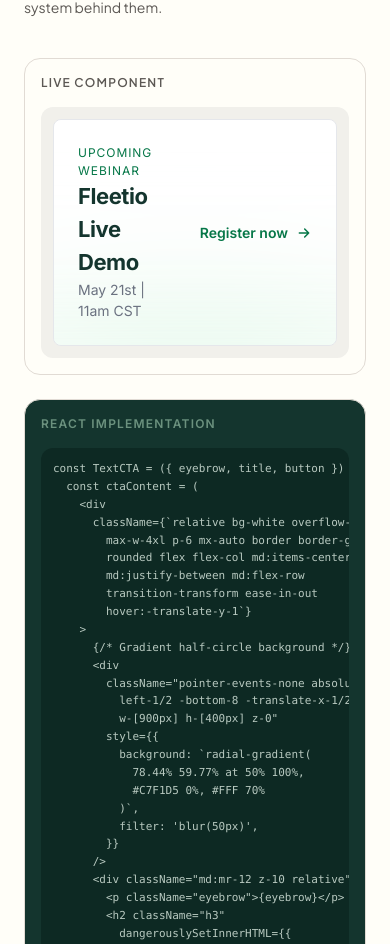
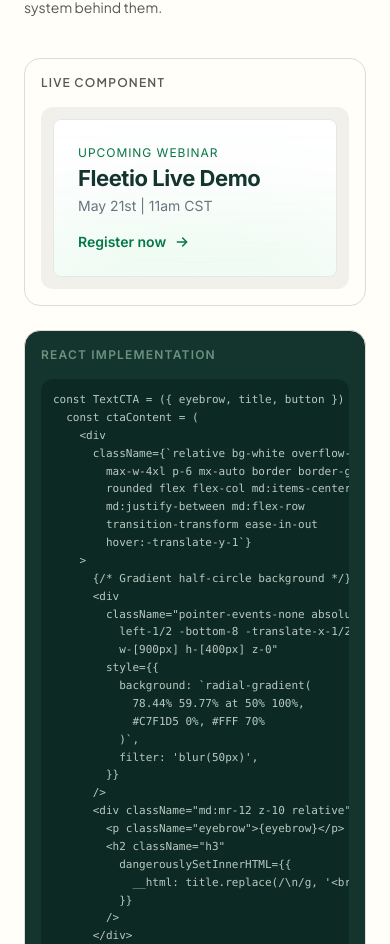
Before and after one commit to lindseydrennan/lindsey-drennan-portfolio, a Next.js app: page /my-work in a window 390 px wide. Shown: the part 3572-4516 px from the top of the page. Built offline with nearby package versions, Linux system fonts and the light colour scheme; no server answers.

Commit message:
stack register button below text on mobile

```diff
--- a/src/components/organisms/ComponentShowcase.tsx
+++ b/src/components/organisms/ComponentShowcase.tsx
@@ -43,7 +43,7 @@
           }}
           aria-hidden="true"
         />
-        <div className="relative z-10 flex items-center justify-between gap-8">
+        <div className="relative z-10 flex items-center justify-between gap-8 max-sm:flex-col max-sm:items-start max-sm:gap-4">
           <div>
             <p
               className="mb-1.5 !text-[12px] font-bold uppercase tracking-[0.08em]"
```
